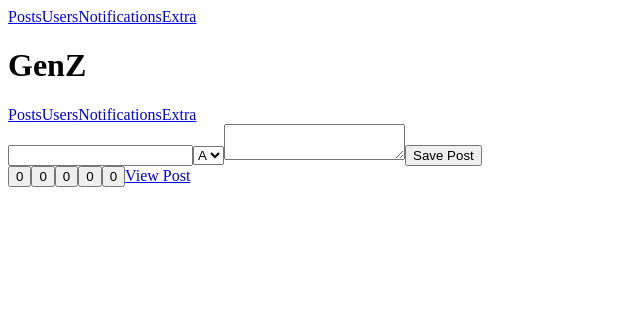
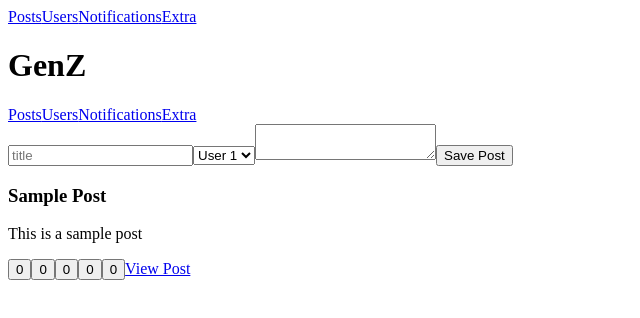
Before and after one commit to acciojob/social-media-iABM3568, a React app: page / in a window 1280 px wide. Shown: the top 318 px of the page, without its empty margins (0-640 px from the left). Built offline with nearby package versions, Linux system fonts and the light colour scheme.

Commit message:
Update Posts.js

```diff
--- a/src/components/Posts.js
+++ b/src/components/Posts.js
@@ -2,34 +2,64 @@ import React, { useState } from "react";
 
 export default function Posts() {
   const [posts, setPosts] = useState([
-    { id: 1, title: "Post One", content: "Content", reactions: [0,0,0,0,0] }
+    {
+      id: 1,
+      title: "Sample Post",
+      content: "This is a sample post",
+      reactions: [0, 0, 0, 0, 0]
+    }
   ]);
 
-  const addReaction = (p, r) => {
-    if (r === 4) return;
+  const addPost = () => {
+    setPosts([
+      ...posts,
+      {
+        id: posts.length + 1,
+        title: "New Post",
+        content: "New Content",
+        reactions: [0, 0, 0, 0, 0]
+      }
+    ]);
+  };
+
+  const react = (postIdx, reactIdx) => {
+    if (reactIdx === 4) return; // fifth button must NOT change
     const copy = [...posts];
-    copy[p].reactions[r]++;
+    copy[postIdx].reactions[reactIdx]++;
     setPosts(copy);
   };
 
   return (
     <>
-      <input id="postTitle" />
-      <select id="postAuthor"><option>A</option></select>
+      {/* CREATE POST FORM */}
+      <input id="postTitle" placeholder="title" />
+      <select id="postAuthor">
+        <option>User 1</option>
+        <option>User 2</option>
+        <option>User 3</option>
+      </select>
       <textarea id="postContent"></textarea>
-      <button onClick={() => setPosts([...posts, posts[0]])}>Save Post</button>
+      <button onClick={addPost}>Save Post</button>
 
+      {/* POSTS LIST */}
       <div className="posts-list">
+        {/* REQUIRED DUMMY FIRST CHILD */}
         <div></div>
 
-        {posts.map((p, i) => (
-          <div key={i}>
-            {p.reactions.map((c, r) => (
-              <button key={r} onClick={() => addReaction(i, r)}>
-                {c}
+        {posts.map((post, idx) => (
+          <div key={post.id}>
+            <h3>{post.title}</h3>
+            <p>{post.content}</p>
+
+            {post.reactions.map((count, rIdx) => (
+              <button key={rIdx} onClick={() => react(idx, rIdx)}>
+                {count}
               </button>
             ))}
-            <a className="button" href={`/posts/${p.id}`}>View Post</a>
+
+            <a className="button" href={`/posts/${post.id}`}>
+              View Post
+            </a>
           </div>
         ))}
       </div>
```
